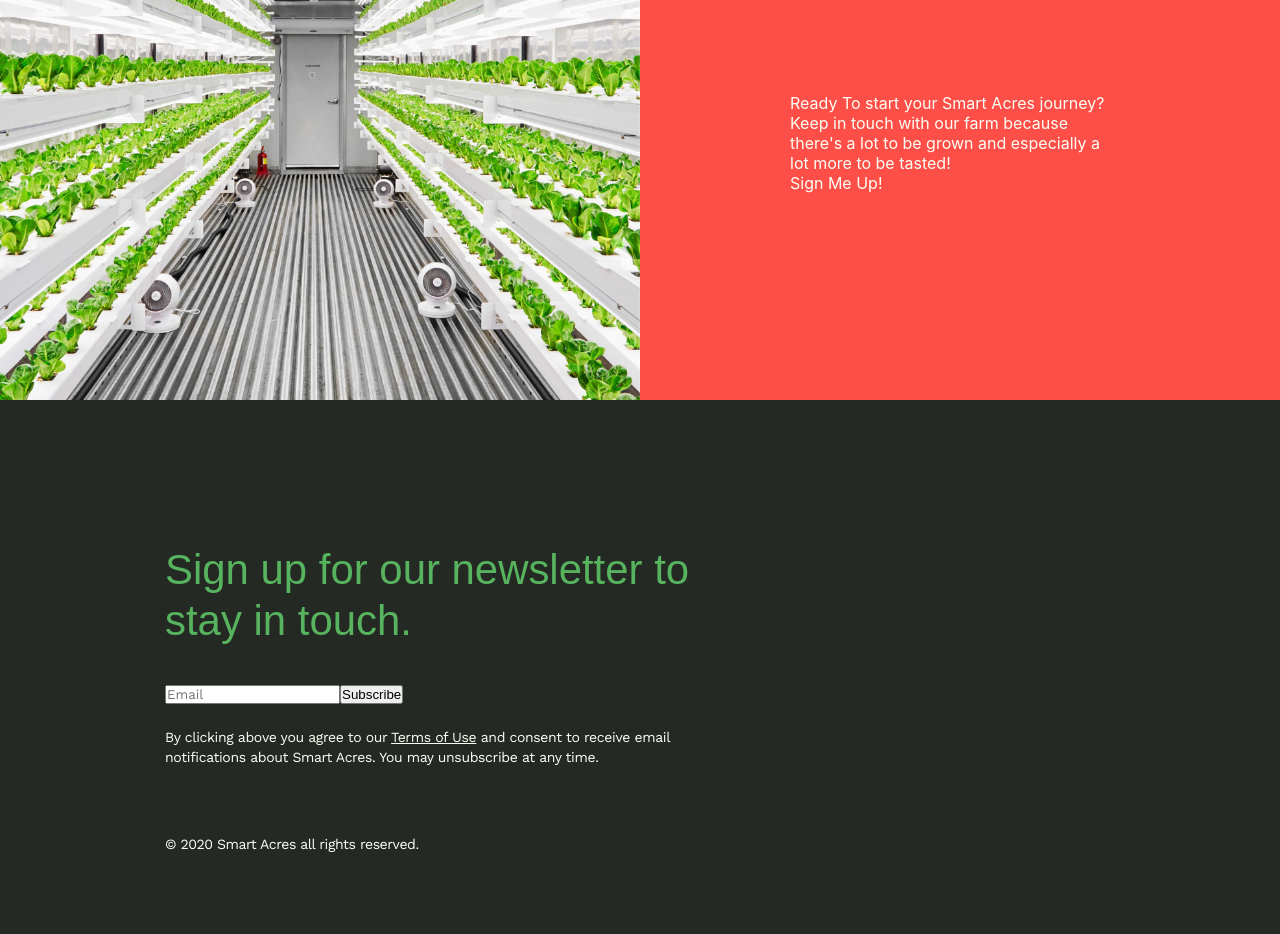
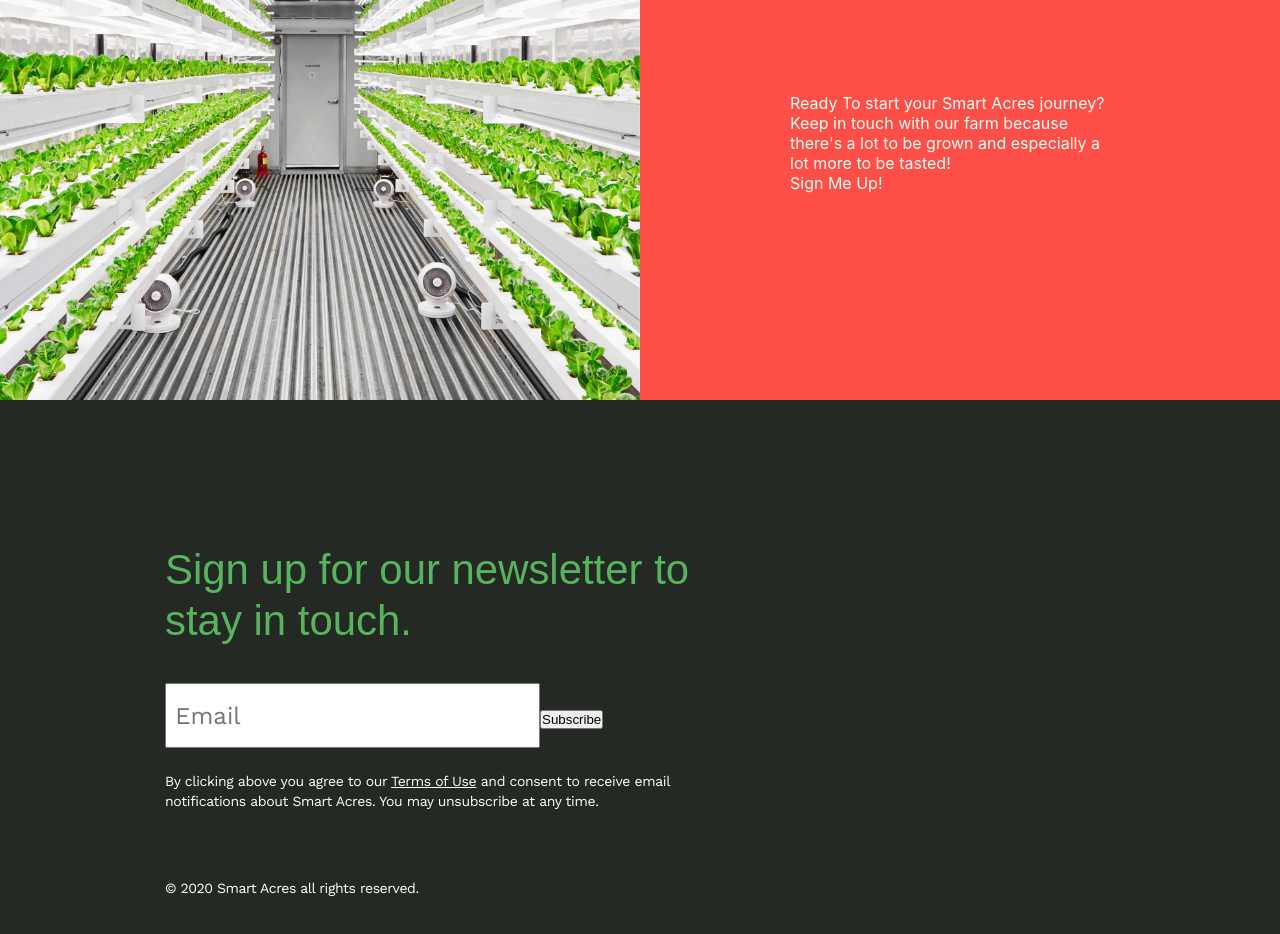
Before and after one commit to JuanTValdez/smart_acres, a React (Create React App) app: page / in a window 1280 px wide. Shown: the top 934 px of the page. Built offline with nearby package versions, Linux system fonts and the light colour scheme; a web font is replaced by a local one.

Commit message:
styling email input

```diff
--- a/src/components/Footer.js
+++ b/src/components/Footer.js
@@ -31,7 +31,7 @@ export default function Footer() {
 						<p className='txt-3'>
 							Sign up for our newsletter to stay in touch.
 						</p>
-						<input className='email' type='text' placeholder='Email' />
+						<input className='email' type='text' placeholder=' Email' />
 
 						<button className='subscribe-btn'>Subscribe</button>
 
--- a/src/styles/Footer.css
+++ b/src/styles/Footer.css
@@ -1,10 +1,3 @@
-/* .grid-footer {
-	display: grid;
-	grid-template-columns: repeat(2, 1fr);
-	margin: 0 auto;
-	max-width: 100%;
-} */
-
 .footer-top,
 .footer-bottom {
 	display: grid;
@@ -92,6 +85,14 @@
 	color: var(--dark-pastel-green);
 }
 
+.email {
+	width: 375px;
+	height: 65px;
+	/* margin: 21px 30px 23px 0;
+	padding: 20px 293px 17px 19px; */
+	font-size: 1.5em;
+}
+
 .txt-4 {
 	width: 510px;
 	height: 65px;
```
